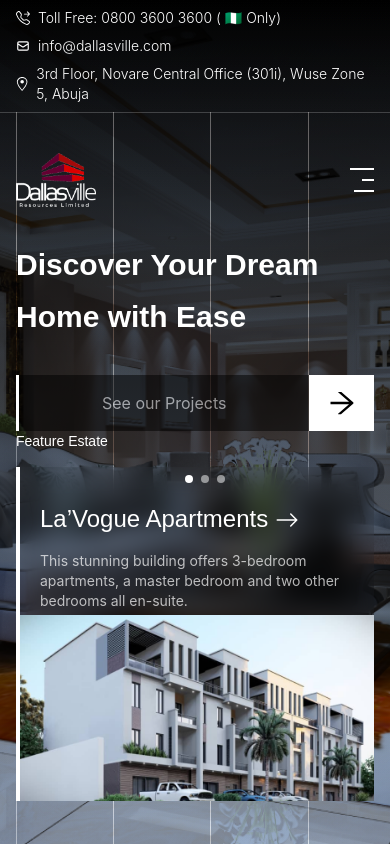
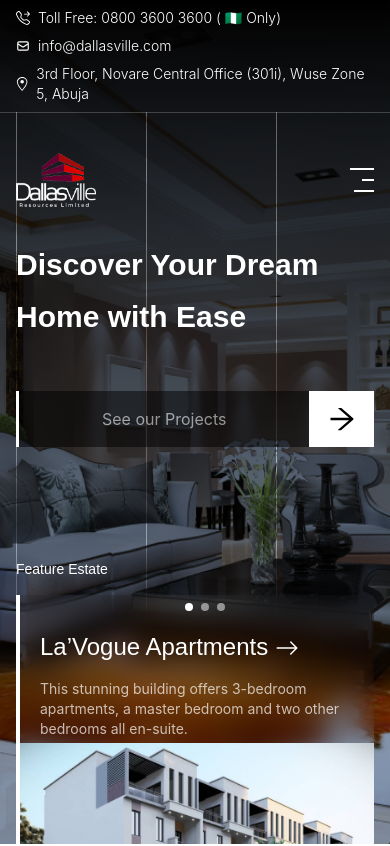
Before and after one commit to Colin-nwk/dallasville, a React (Vite) app: page /about in a window 390 px wide. Shown: the top 846 px of the page. Built offline with nearby package versions, Linux system fonts and the light colour scheme; a web font is replaced by a local one.

Commit message:
minor edit

```diff
--- a/src/components/general/HeroCarousel.tsx
+++ b/src/components/general/HeroCarousel.tsx
@@ -29,7 +29,7 @@
           <img
             src={hackbery}
             alt="hackberry projects"
-            className="object-contain "
+            className="object-center md:object-contain w-full h-full md:w-fit md:h-fit"
           />
         </div>
       </div>
--- a/src/components/home/Hero.tsx
+++ b/src/components/home/Hero.tsx
@@ -11,8 +11,8 @@
         </h1>
       </div>
 
-      <div className="mt-10">
-        <div className="flex h-14 w-full md:w-80 cursor-pointer">
+      <div className="mt-14 md:mt-20">
+        <div className="flex h-14 w-full md:w-1/3   cursor-pointer">
           <span className="h-full w-1 bg-white"></span>
           <span className="h-full w-full bg-black opacity-50 flex justify-center -z-10 items-center">
             <span className="text-white opacity-100 text-center z-10">
@@ -24,7 +24,7 @@
           </span>
         </div>
       </div>
-      <div className="flex-col md:absolute md:right-10 md:bottom-4 mt-0 md:mt-0 flex justify-center items-start gap-4">
+      <div className="flex-col md:absolute md:right-24 md:bottom-4 mt-28 sm:mt-24 md:mt-0 flex justify-center items-start gap-4">
         <h3 className="text-white text-sm">Feature Estate</h3>
         <div className=" w-full h-full md:h-72 md:w-96">
           <HeroCarousel />
--- a/src/pages/About.tsx
+++ b/src/pages/About.tsx
@@ -23,11 +23,10 @@
             className="w-full h-full object-cover absolute mix-blend-overlay -z-10"
           />
           <div className="container mx-auto px-4 md:px-10 w-ful w-full  -z-20 ">
-            <div className=" container grid grid-cols-4  w-full h-full absolute top-28 md:top-14 -z-20">
+            <div className=" container grid grid-cols-3  w-full h-full absolute top-28 md:top-14 -z-20">
+              <div className="border-l border-white/20"></div>
+              <div className="border-l border-white/20"></div>
               <div className="border-l border-white/20 border-r"></div>
-              <div className="border-r border-white/20"></div>
-              <div className="border-r border-white/20"></div>
-              <div className="border-r border-white/20"></div>
             </div>
           </div>
           <div className="z-20 ">
--- a/src/pages/Home.tsx
+++ b/src/pages/Home.tsx
@@ -25,13 +25,13 @@
           className="w-full h-full object-cover absolute mix-blend-overlay -z-10"
         />
         <div className="container mx-auto px-4 md:px-10 w-ful w-full  -z-20 ">
-          <div className=" container grid grid-cols-4  w-full h-full absolute top-28 md:top-14 -z-20 ">
+          <div className=" container grid grid-cols-3  w-full h-full absolute top-28 md:top-14 -z-20 ">
             {/* <div className="border-l-[.5px] border-l-white/40"></div> */}
             {/* <div className="border-l-[.5px] border-l-white/40"></div> */}
+            <div className="border-l border-white/20"></div>
+            <div className="border-l border-white/20"></div>
             <div className="border-l border-white/20 border-r"></div>
-            <div className="border-r border-white/20"></div>
-            <div className="border-r border-white/20"></div>
-            <div className="border-r border-white/20"></div>
+            {/* <div className="border-r border-white/20"></div> */}
             {/* <div className="border-l-[.5px] border-r-white/40 bg-red-400"></div> */}
           </div>
         </div>
--- a/src/pages/Projects.tsx
+++ b/src/pages/Projects.tsx
@@ -19,11 +19,10 @@
             className="w-full h-full object-cover absolute mix-blend-overlay -z-10"
           />
           <div className="container mx-auto px-4 md:px-10 w-ful w-full  -z-20 ">
-            <div className=" container grid grid-cols-4  w-full h-full absolute top-28 md:top-14 -z-20 ">
+            <div className=" container grid grid-cols-3  w-full h-full absolute top-28 md:top-14 -z-20 ">
+              <div className="border-l border-white/20"></div>
+              <div className="border-l border-white/20"></div>
               <div className="border-l border-white/20 border-r"></div>
-              <div className="border-r border-white/20"></div>
-              <div className="border-r border-white/20"></div>
-              <div className="border-r border-white/20"></div>
             </div>
           </div>
           <div className="z-20 ">
```
